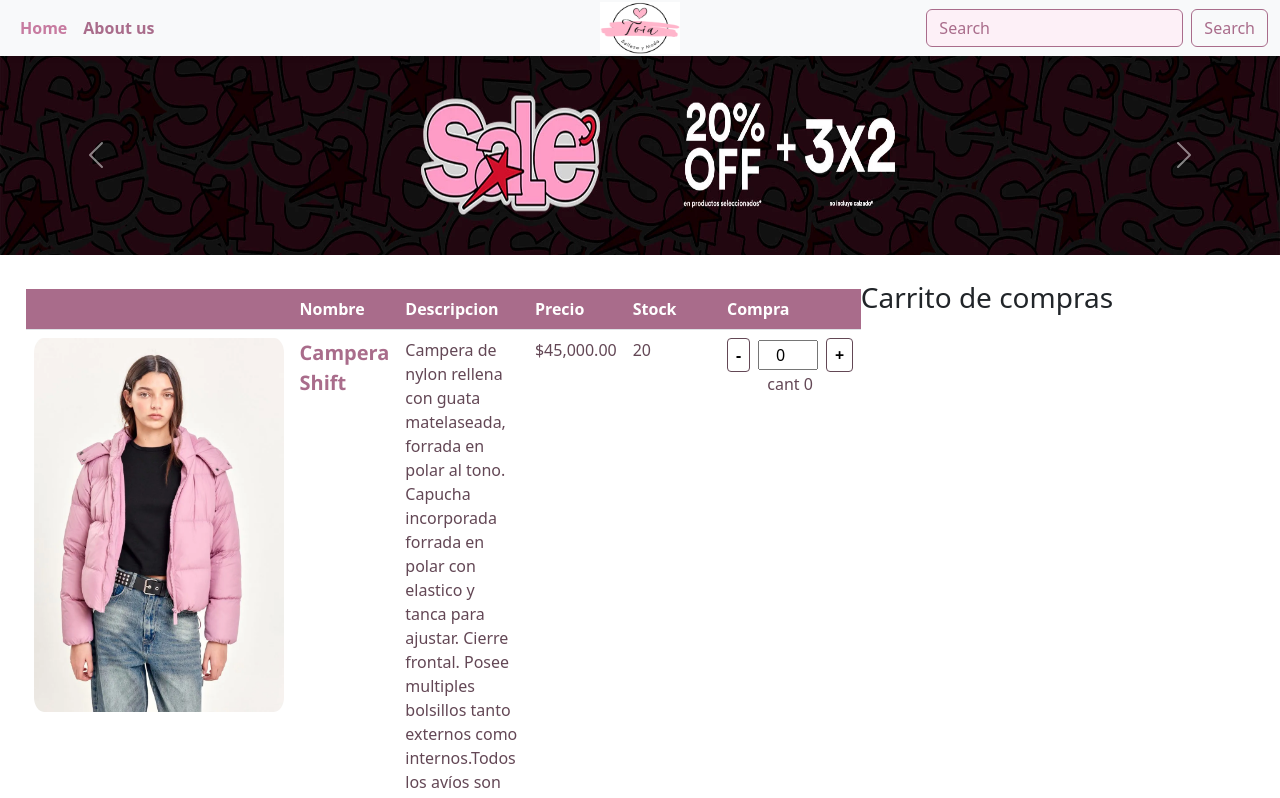
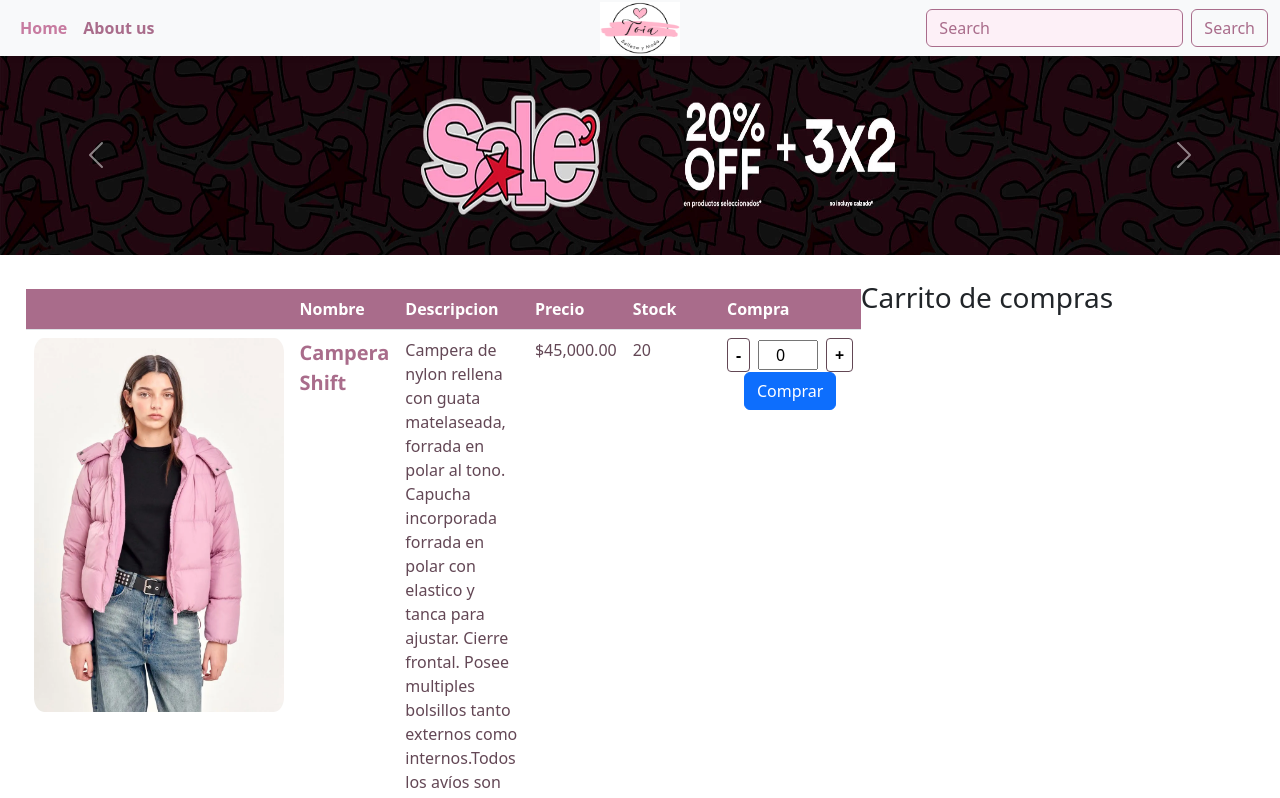
Before and after one commit to VictoriaCepedaMarquinez/proyectoAngular, an Angular app: page /clothes in a window 1280 px wide. Shown: the top 798 px of the page. Built offline with nearby package versions, Linux system fonts and the light colour scheme.

Commit message:
se añade comunicacion entre componentes

```diff
--- a/src/app/cart/cart.html
+++ b/src/app/cart/cart.html
@@ -1 +1,7 @@
 <h3>Carrito de compras</h3>
+
+<ul>
+  <li *ngFor="let clothes of cartList$ | async">
+    {{ clothes.name }} : {{ clothes.quantity }}
+  </li>
+</ul>
--- a/src/app/cart/cart.ts
+++ b/src/app/cart/cart.ts
@@ -1,10 +1,19 @@
 import { Component } from '@angular/core';
+import { ClothesCart } from '../clothes-cart';
+import { clothes } from '../clothing-list/clothes';
+import { Observable } from 'rxjs';
+import { CommonModule } from '@angular/common';
 
 @Component({
   selector: 'app-cart',
   standalone: true,
-  imports: [],
+  imports: [CommonModule],
   templateUrl: './cart.html',
   styleUrls: ['./cart.css']
 })
-export class CartComponent {}
+export class CartComponent {
+  cartList$: Observable <clothes[]>;
+  constructor(private cartService: ClothesCart) {
+    this.cartList$ = cartService.cartList$.asObservable();
+  }
+}
--- /dev/null
+++ b/src/app/clothes-cart.ts
@@ -0,0 +1,26 @@
+import { Injectable } from '@angular/core';
+import { clothes } from './clothing-list/clothes';
+import { BehaviorSubject } from 'rxjs';
+
+@Injectable({
+  providedIn: 'root'
+})
+export class ClothesCart {
+  private cartList: clothes[] = [];
+  public cartList$: BehaviorSubject<clothes[]> = new BehaviorSubject(this.cartList);
+
+  addToCart(clothe: clothes): void {
+    const item = this.cartList.find((v1) => v1.name === clothe.name);
+
+    if (!item) {
+      this.cartList.push({ ...clothe });
+    } else {
+      item.quantity += clothe.quantity;
+    }
+
+    // Actualiza el BehaviorSubject con la nueva lista
+    this.cartList$.next(this.cartList);
+
+    console.log('Producto agregado al carrito:', clothe);
+  }
+}
--- a/src/app/clothing-list/clothing-list.html
+++ b/src/app/clothing-list/clothing-list.html
@@ -30,7 +30,8 @@
       <td class="text-center">
         @if (clothes.stock) {
          <app-input-integer [(quantity)]="clothes.quantity" [max]="clothes.stock"></app-input-integer>
-         cant {{clothes.quantity}}
+         <button class="btn btn-primary" (click)="addToCart(clothes)">Comprar</button>
+
         }
       </td>
     </tr>
--- a/src/app/clothing-list/clothing-list.ts
+++ b/src/app/clothing-list/clothing-list.ts
@@ -3,6 +3,7 @@ import { clothes } from './clothes';
 import { CommonModule } from '@angular/common';
 import { FormsModule } from '@angular/forms';
 import { InputIntegerComponent } from '../input-integer/input-integer';
+import { ClothesCart } from '../clothes-cart';
 
 
 @Component({
@@ -13,7 +14,8 @@ import { InputIntegerComponent } from '../input-integer/input-integer';
   styleUrls: ['./clothing-list.css']
 })
 export class ClothingListComponent {
-  clothes: clothes[] = [
+
+   clothes: clothes[] = [
     {
       name: 'Campera Shift',
       description: 'Campera de nylon rellena con guata matelaseada, forrada en polar al tono. Capucha incorporada forrada en polar con elastico y tanca para ajustar. Cierre frontal. Posee multiples bolsillos tanto externos como internos.Todos los avíos son marcarios al tono. Elastico circular en bajo con tanca para ajustar.',
@@ -47,6 +49,7 @@ export class ClothingListComponent {
       clearance: false,
       quantity: 0,
     }
+
   ];
 
   cambiarImagen(prenda: any) {
@@ -57,5 +60,12 @@ export class ClothingListComponent {
     prenda.imagen = prenda.imagenNormal;
   }
 
+  constructor(private cart: ClothesCart) {}
+
+  addToCart(clothes :clothes):void{
+    this.cart.addToCart(clothes);
+    clothes.stock -= clothes.quantity;
+    clothes.quantity = 0;
+  }
 
 }
```
Also changed, not shown: 1 other file (tests, documents, lock files or other folders).
